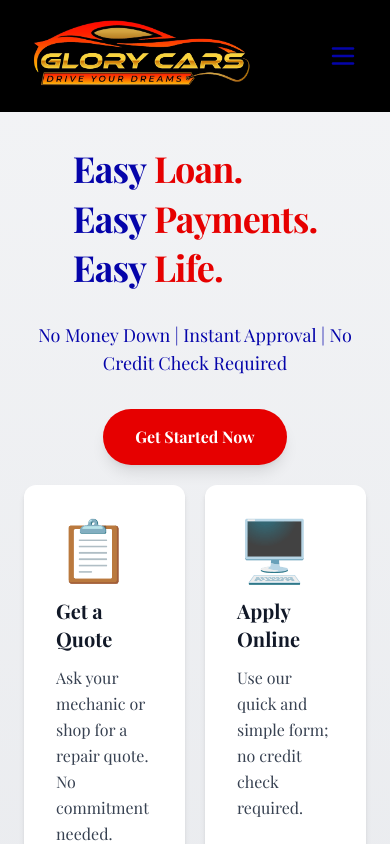
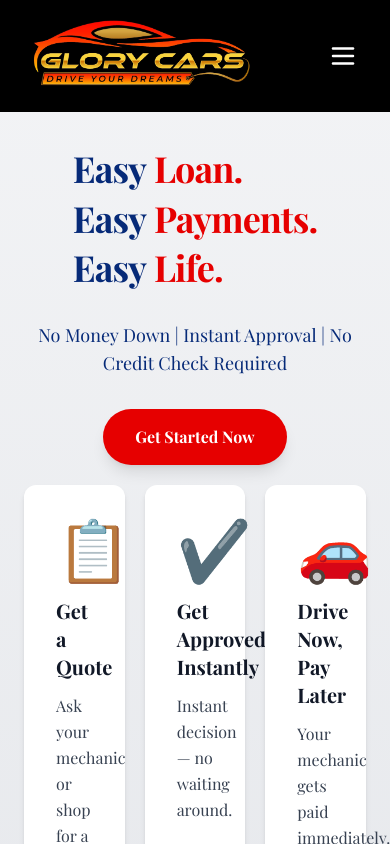
Before and after one commit to TanjodhHayer/glory_cars, a Next.js app: page / in a window 390 px wide. Built offline with nearby package versions, Linux system fonts and the light colour scheme.

Commit message:
updated secondary color seq

```diff
--- a/src/components/Hero.tsx
+++ b/src/components/Hero.tsx
@@ -3,11 +3,6 @@ const steps = [
     title: "Get a Quote",
     description: "Ask your mechanic or shop for a repair quote. No commitment needed.",
     icon: "📋",
-  },
-  {
-    title: "Apply Online",
-    description: "Use our quick and simple form; no credit check required.",
-    icon: "🖥️",
   },
   {
     title: "Get Approved Instantly",
@@ -20,6 +15,8 @@ const steps = [
     icon: "🚗",
   },
 ];
+
+
 
 const Hero = () => {
   return (
@@ -61,7 +58,7 @@ const Hero = () => {
       </div>
 
       <div className="max-w-5xl mx-auto px-6 mt-5">
-        <div className="grid grid-cols-2 md:grid-cols-4 gap-5">
+        <div className="grid grid-cols-3 md:grid-cols-3 gap-5">
           {steps.map((step, index) => (
             <div
               key={index}
--- a/src/components/Navbar.tsx
+++ b/src/components/Navbar.tsx
@@ -48,35 +48,35 @@ const Navbar = () => {
         {isMobile ? (
           <button
             onClick={() => setOpen(!open)}
-            className="p-2 text-secondary focus:outline-none hover:text-primary"
+            className="p-2 text-white focus:outline-none hover:text-primary"
           >
             {open ? <X size={32} /> : <Menu size={30} />}
           </button>
         ) : (
           <ul className="flex gap-10 text-lg md:text-xl font-medium text-white">
             <li>
-              <Link href="/#hero" className="hover:text-secondary transition">
+              <Link href="/#hero" className="hover:text-primary transition">
                 Home
               </Link>
             </li>
             <li>
-              <Link href="/#features" className="hover:text-secondary transition">
+              <Link href="/#features" className="hover:text-primary transition">
                 Features
               </Link>
             </li>
             <li>
-              <Link href="/#about" className="hover:text-secondary transition">
+              <Link href="/#about" className="hover:text-primary transition">
                 About
               </Link>
             </li>
             <li>
-            <Link href="/#contact" className="hover:text-secondary transition">
+            <Link href="/#contact" className="hover:text-primary transition">
               Contact
             </Link>
 
             </li>
             <li>
-            <Link href="/login" className="hover:text-secondary hover:underline">
+            <Link href="/login" className="hover:text-primary hover:underline">
               Login
             </Link>
             </li>
@@ -86,20 +86,20 @@ const Navbar = () => {
 
       {isMobile && open && (
         <div className="flex flex-col items-center bg-white border-t shadow-md text-black py-4 space-y-2 text-lg font-medium">
-          <Link href="/#hero" className="hover:text-secondary" onClick={handleLinkClick}>
+          <Link href="/#hero" className="hover:text-primary" onClick={handleLinkClick}>
             Home
           </Link>
-          <Link href="/#features" className="hover:text-secondary" onClick={handleLinkClick}>
+          <Link href="/#features" className="hover:text-primary" onClick={handleLinkClick}>
             Features
           </Link>
-          <Link href="/#about" className="hover:text-secondary" onClick={handleLinkClick}>
+          <Link href="/#about" className="hover:text-primary" onClick={handleLinkClick}>
             About Us
           </Link>
-          <Link href="/#contact" className="hover:text-secondary" onClick={handleLinkClick}>
+          <Link href="/#contact" className="hover:text-primary" onClick={handleLinkClick}>
             Contact
           </Link>
 
-          <Link href="/login" className="hover:text-secondary" onClick={handleLinkClick}>
+          <Link href="/login" className="hover:text-primary" onClick={handleLinkClick}>
             Login
           </Link>
         </div>
--- a/tailwind.config.ts
+++ b/tailwind.config.ts
@@ -10,7 +10,7 @@ const config: Config = {
     extend: {
       colors: {
         primary: '#E60000',
-        secondary: '#0504aa',
+        secondary: '#062A78',
         light: '#ffffff',
       },
       fontFamily: {
```
